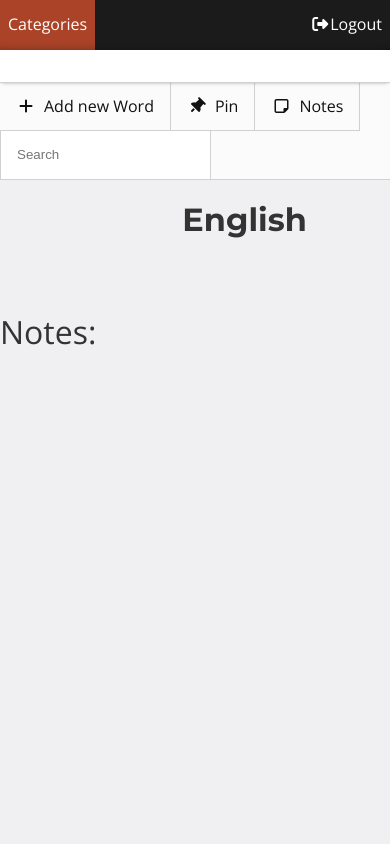
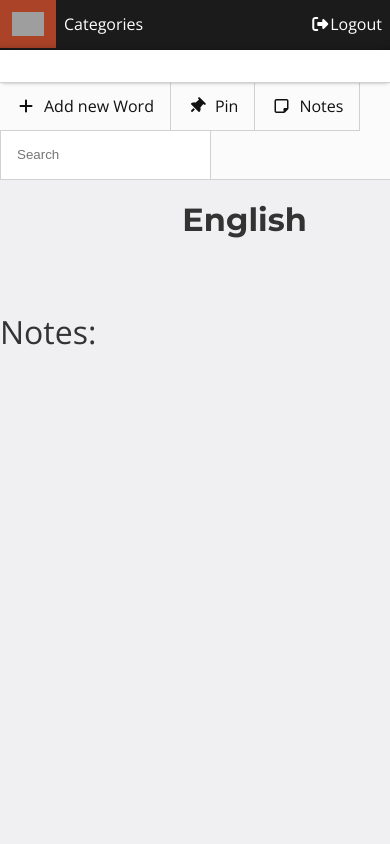
Before and after one commit to DanCatchpole/phrasebook-django, a Django app: template phrasebook/templates/phrasebook/category.html in a window 390 px wide. Run offline with Django 3.2, Linux system fonts and the light colour scheme; the template is opened without the code that fills it, so the values that code supplies are empty; some libraries are stand-ins or nearby versions; grey boxes are pictures that could not be loaded.

Commit message:
Mobile sidebar changes

```diff
--- a/phrasebook/static/phrasebook/css/main.css
+++ b/phrasebook/static/phrasebook/css/main.css
@@ -1631,7 +1631,6 @@ span.num-badge {
           justify-content: center; }
           .sideBarMOB ul li a.icon img.icon {
             max-height: 1.5rem;
-            border-radius: 50%;
             margin: 0; }
           .sideBarMOB ul li a.icon img.flag {
             max-height: 1rem;
--- a/phrasebook/static/phrasebook/css/main.scss
+++ b/phrasebook/static/phrasebook/css/main.scss
@@ -1691,7 +1691,6 @@ span.num-badge {
                     justify-content: center;
                     img.icon {
                         max-height: 1.5rem;
-                        border-radius: 50%;
                         margin: 0;
                     }
                     img.flag {
--- a/phrasebook/templates/phrasebook/sidebar.html
+++ b/phrasebook/templates/phrasebook/sidebar.html
@@ -112,6 +112,11 @@
 <nav class="sideBarMOB">
     <ul>
         <li>
+            <a href="{% url 'phrasebook:app' %}" class="icon">
+                <img src="https://dcatcher.me/assets/logo-notext.svg" class="icon" alt="logo">
+            </a>
+        </li>
+        <li>
             <a href="{% url 'phrasebook:all_categories' %}" class="all {{ all_categories }}">
                 <span class="all">Categories</span>
             </a>
```
Also changed, not shown: 1 other file.
